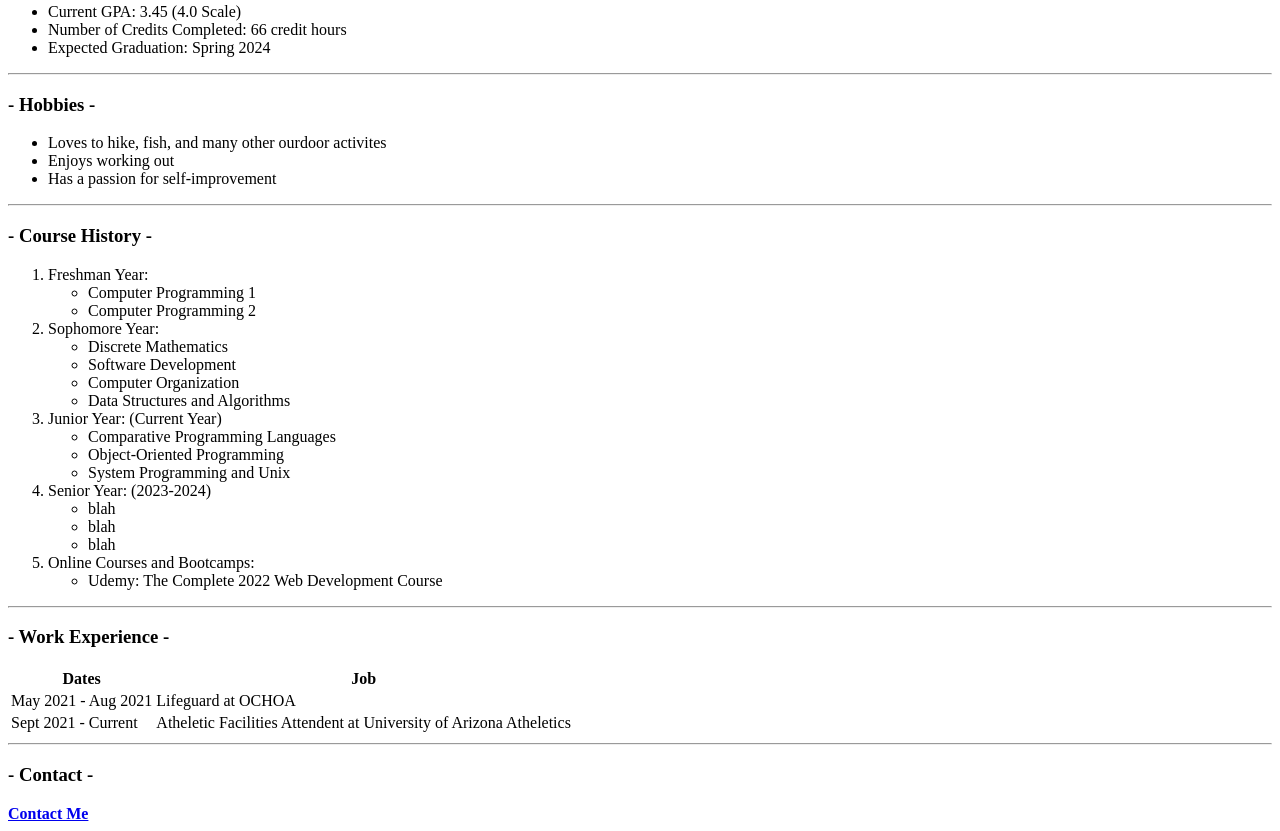
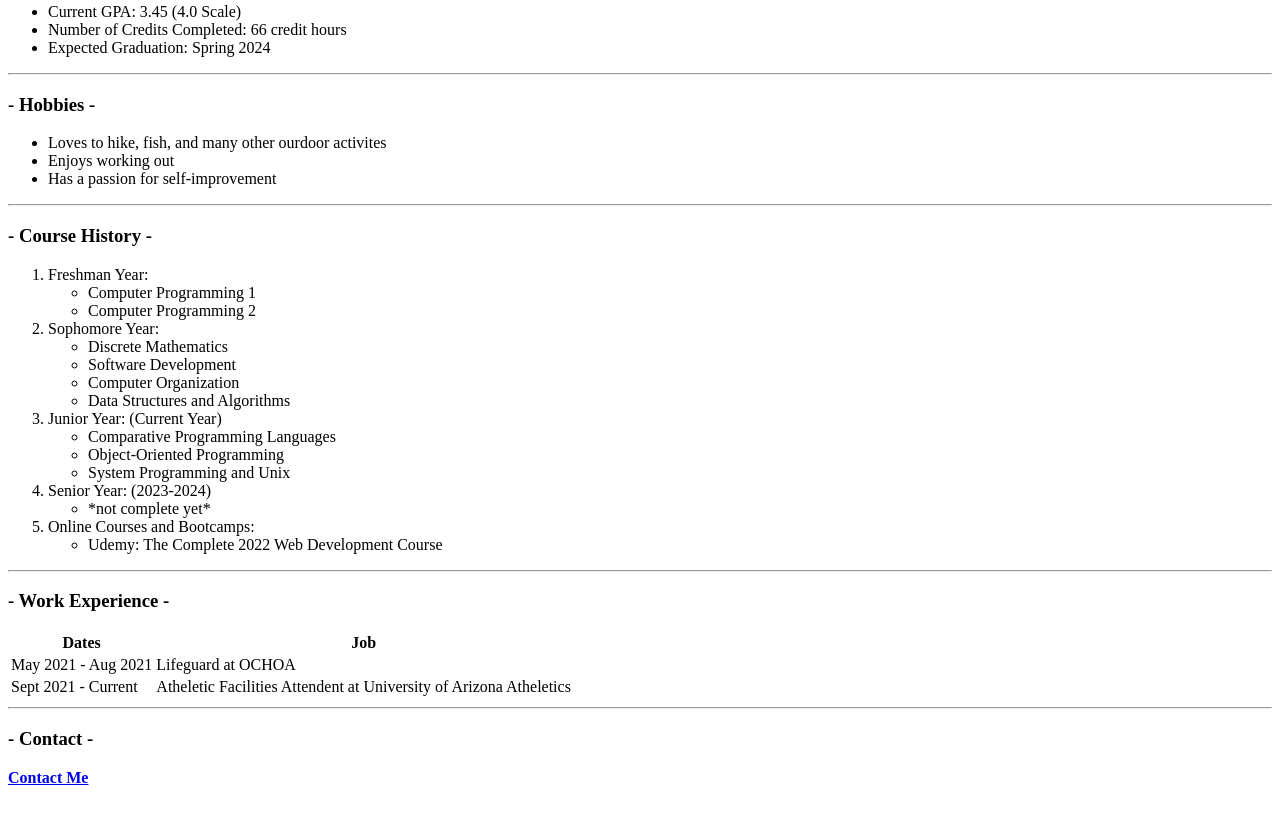
Before and after one commit to jakegridley/cv, a plain HTML site: page index.html in a window 1280 px wide. Shown: the part 582-1413 px from the top of the page. After the commit the page ends 1377 px from the top, so only its background shows below. Drawn offline with Linux system fonts and the light colour scheme.

Commit message:
Update index.html

```diff
--- a/index.html
+++ b/index.html
@@ -86,9 +86,7 @@
     <li>
       Senior Year: (2023-2024)
       <ul>
-        <li>blah</li>
-        <li>blah</li>
-        <li>blah</li>
+        <li>*not complete yet*</li>
       </ul>
     </li>
     <li>
```
